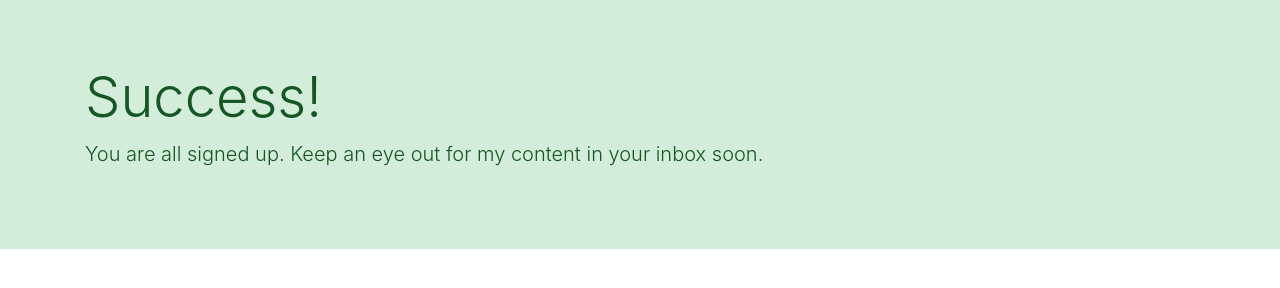
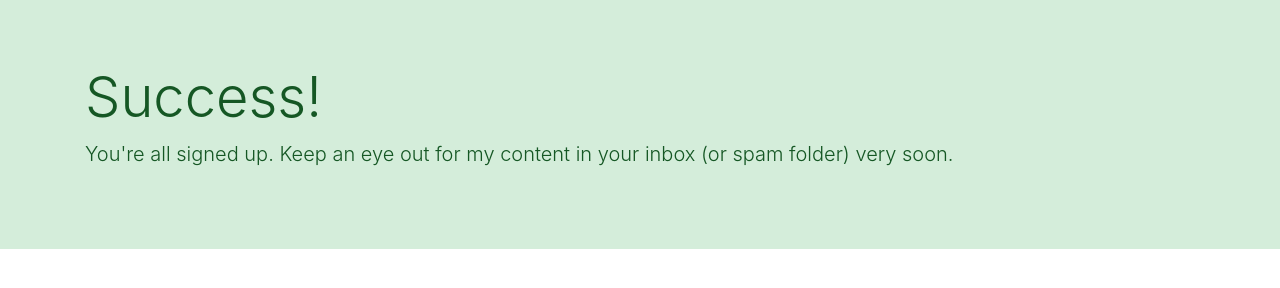
Before and after one commit to nrenteria303/newsletter, a website: page success.html in a window 1280 px wide. Drawn offline with nearby package versions, Linux system fonts and the light colour scheme.

Commit message:
success pg edit

```diff
--- a/app.js
+++ b/app.js
@@ -15,8 +15,6 @@ app.post("/", function(req, res) {
     var firstName = req.body.firstName;
     var lastName = req.body.lastName;
     var email = req.body.email;
-
-    // console.log(firstName, lastName, email);
 
     var data = {
         members: [
--- a/success.html
+++ b/success.html
@@ -10,7 +10,7 @@
         <div class="jumbotron jumbotron-fluid alert-success">
             <div class="container">
                 <h1 class="display-4">Success!</h1>
-                <p class="lead">You are all signed up. Keep an eye out for my content in your inbox soon.</p>
+                <p class="lead">You're all signed up. Keep an eye out for my content in your inbox (or spam folder) very soon.</p>
             </div>
         </div>
     </body>
```
